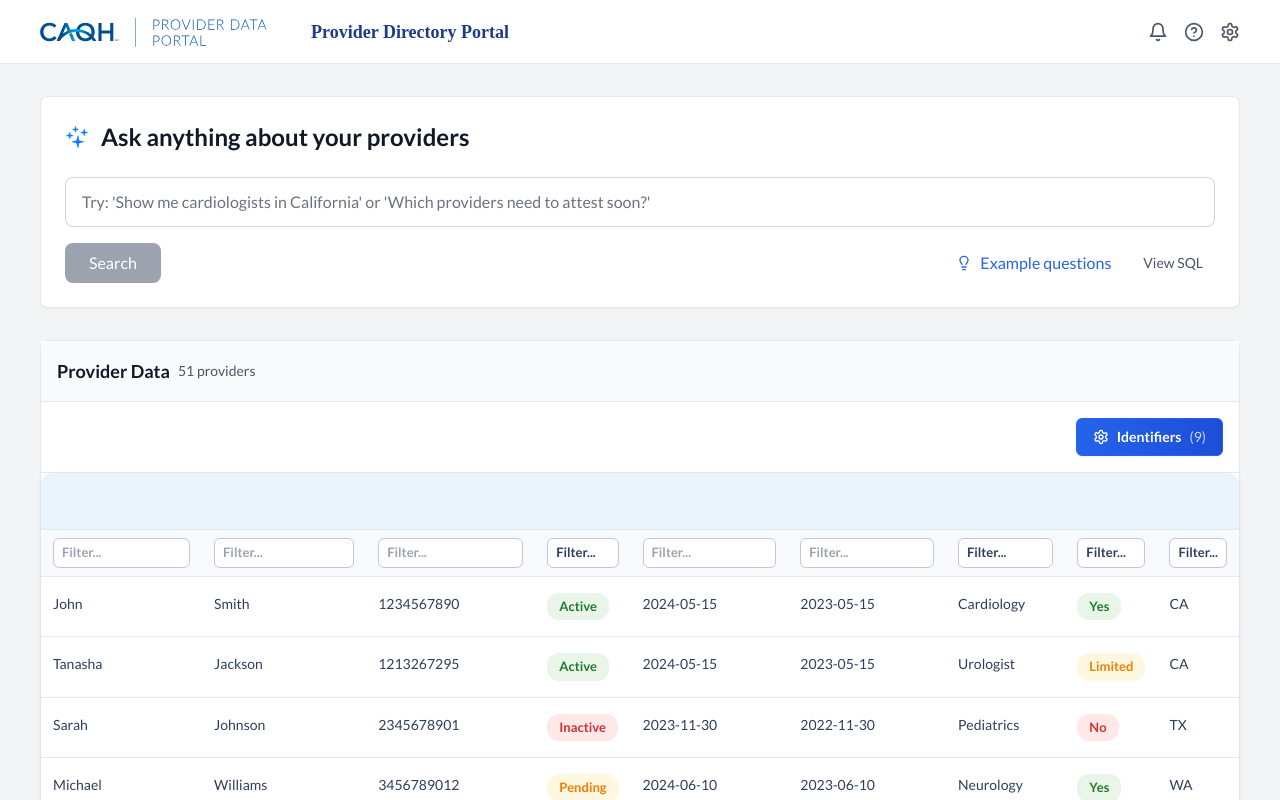
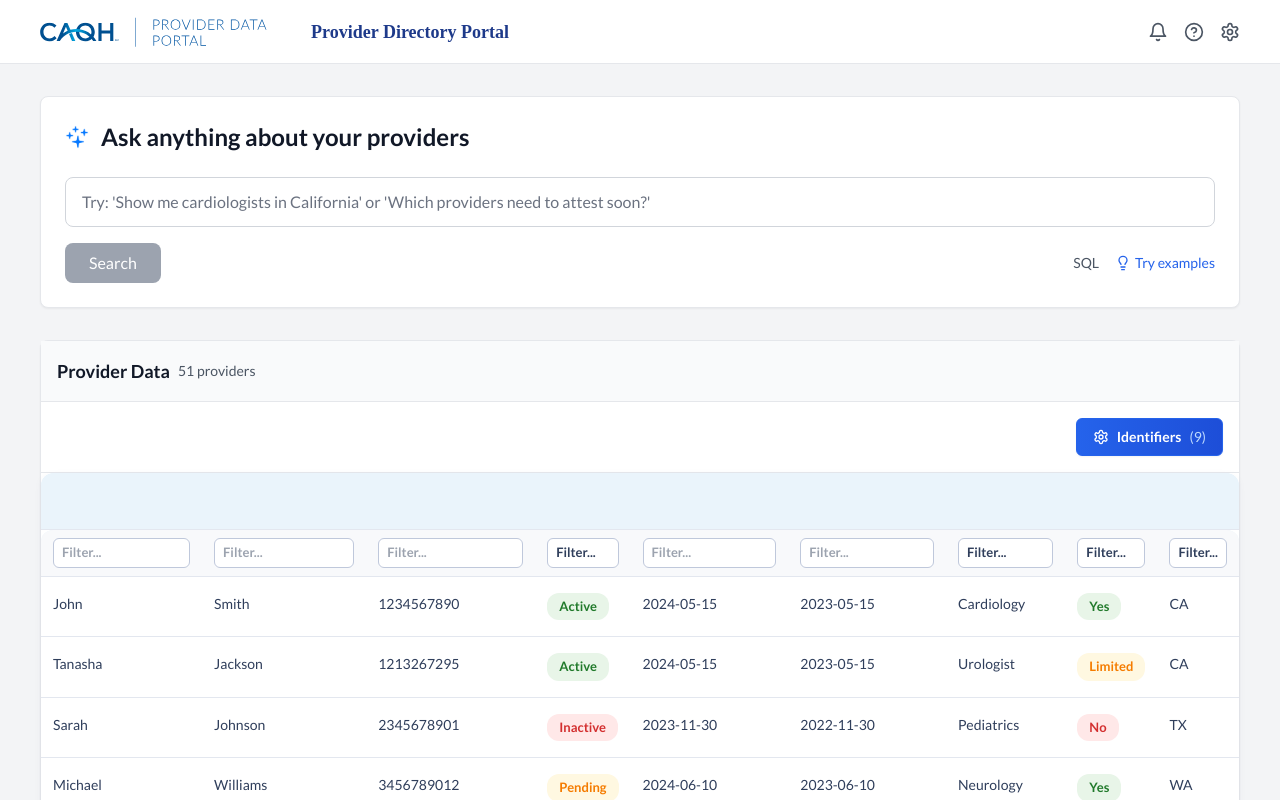
Before and after one commit to wpage-cmu/Filterable-and-Sortable-Provider-Table---Analyst, a React (Vite) app: page / in a window 1280 px wide. Shown: the top 800 px of the page. Built offline with nearby package versions, Linux system fonts and the light colour scheme.

Commit message:
clear filters

```diff
--- a/src/App.tsx
+++ b/src/App.tsx
@@ -64,12 +64,22 @@ export function App() {
     if (!query.trim()) {
       console.log('❌ Empty query, clearing results');
       setSearchResult(null);
+      // Clear table filters when search is cleared
+      if (tableRef.current?.clearAllFilters) {
+        tableRef.current.clearAllFilters();
+      }
       return;
     }
 
     setIsSearching(true);
 
     try {
+      // Clear existing table filters before new search
+      console.log('🧹 Clearing existing table filters...');
+      if (tableRef.current?.clearAllFilters) {
+        tableRef.current.clearAllFilters();
+      }
+
       // STEP 1-3: Get filters from LLM
       console.log('🎯 STEP 1-3: Requesting filters from LLM...');
       const result = await searchProvidersWithLLM(query, data);
@@ -300,43 +310,40 @@ export function App() {
                   {isSearching ? 'Searching...' : 'Search'}
                 </button>
 
-                <div className="flex gap-2">
+                <div className="flex items-center gap-4">
+                  <button
+                    onClick={() => setIsSqlModalOpen(true)}
+                    className="text-gray-600 hover:text-gray-900 text-sm flex items-center gap-1"
+                  >
+                    <span>SQL</span>
+                  </button>
+
+                  <div className="relative">
                     <button
                       onClick={() => setShowDemo(!showDemo)}
-                    className="flex items-center gap-2 text-blue-600 hover:text-blue-700 px-3 py-2 rounded-lg hover:bg-blue-50 transition-colors"
+                      className="text-blue-600 hover:text-blue-700 text-sm flex items-center gap-1"
                     >
                       <Lightbulb className="w-4 h-4" />
-                    Example questions
+                      <span>Try examples</span>
                     </button>
 
-                  <button
-                    onClick={() => setIsSqlModalOpen(true)}
-                    className="text-gray-600 hover:text-gray-700 px-3 py-2 rounded-lg hover:bg-gray-100 transition-colors text-sm"
-                  >
-                    View SQL
-                  </button>
-                </div>
-              </div>
-            </div>
-
-            {/* Demo Questions */}
                     {showDemo && (
-              <div className="mt-6 p-4 bg-blue-50 rounded-lg border border-blue-200">
-                <div className="flex justify-between items-start mb-3">
-                  <h3 className="font-medium text-blue-900">Try these example questions:</h3>
+                      <div className="absolute top-full right-0 mt-2 w-80 bg-white border border-gray-200 rounded-lg shadow-lg z-10">
+                        <div className="p-3 border-b border-gray-200 flex justify-between items-center">
+                          <span className="font-medium text-gray-900">Example Questions</span>
                           <button
                             onClick={() => setShowDemo(false)}
-                    className="text-blue-600 hover:text-blue-800"
+                            className="text-gray-400 hover:text-gray-600"
                           >
                             <X className="w-4 h-4" />
                           </button>
                         </div>
-                <div className="space-y-2">
+                        <div className="p-2">
                           {demoQuestions.map((question, index) => (
                             <button
                               key={index}
                               onClick={() => handleDemoClick(question)}
-                      className="block w-full text-left p-3 bg-white hover:bg-blue-50 border border-blue-200 rounded-lg text-blue-800 hover:text-blue-900 transition-colors"
+                              className="w-full text-left p-2 hover:bg-gray-50 rounded text-sm text-gray-700 hover:text-gray-900"
                             >
                               {question}
                             </button>
@@ -344,6 +351,10 @@ export function App() {
                         </div>
                       </div>
                     )}
+                  </div>
+                </div>
+              </div>
+            </div>
 
             {/* Search Error */}
             {searchError && (
@@ -376,6 +387,10 @@ export function App() {
             onClearFilters={() => {
               setSearchResult(null);
               setSearchQuery('');
+              // Clear table filters when using the TableHeader clear button
+              if (tableRef.current?.clearAllFilters) {
+                tableRef.current.clearAllFilters();
+              }
             }}
           />
 
--- a/src/components/ProviderTable.tsx
+++ b/src/components/ProviderTable.tsx
@@ -25,16 +25,23 @@ export const ProviderTable = forwardRef(({
   // Initialize filters with empty arrays for multiselect columns
   const [filters, setFilters] = useState({});
 
+  // Check if column should use multiselect
+  const isMultiselectColumn = columnId => {
+    return ['attestationStatus', 'specialty', 'primaryPracticeState', 'otherPracticeStates', 'acceptingPatientStatus'].includes(columnId);
+  };
+
   // Move filter initialization to useEffect
   useEffect(() => {
     const initialFilters = {};
     columns.forEach(column => {
       if (isMultiselectColumn(column.accessor)) {
         initialFilters[column.accessor] = [];
+      } else {
+        initialFilters[column.accessor] = '';
       }
     });
     setFilters(initialFilters);
-  }, []); // Empty dependency array since we only want this to run once
+  }, [columns]); // Depend on columns to reinitialize when columns change
 
   // Handle filter changes
   const handleFilterChange = (columnId, value) => {
@@ -55,9 +62,24 @@ export const ProviderTable = forwardRef(({
     setCurrentPage(1);
   };
 
-  // Expose handleFilterChange via ref
+  // Clear all filters function
+  const clearAllFilters = () => {
+    const initialFilters = {};
+    columns.forEach(column => {
+      if (isMultiselectColumn(column.accessor)) {
+        initialFilters[column.accessor] = [];
+      } else {
+        initialFilters[column.accessor] = '';
+      }
+    });
+    setFilters(initialFilters);
+    setCurrentPage(1);
+  };
+
+  // Expose methods via ref
   useImperativeHandle(ref, () => ({
-    handleFilterChange
+    handleFilterChange,
+    clearAllFilters
   }));
 
   // Notify parent component when filters change
@@ -72,11 +94,6 @@ export const ProviderTable = forwardRef(({
   // Get unique values for dropdown filters
   const getUniqueValues = columnId => {
     return [...new Set(data.map(item => item[columnId]))].filter(Boolean);
-  };
-
-  // Check if column should use multiselect
-  const isMultiselectColumn = columnId => {
-    return ['attestationStatus', 'specialty', 'primaryPracticeState', 'otherPracticeStates', 'acceptingPatientStatus'].includes(columnId);
   };
 
   // Apply filters to data
```
Lines whose indentation alone changed are shown as unchanged.
